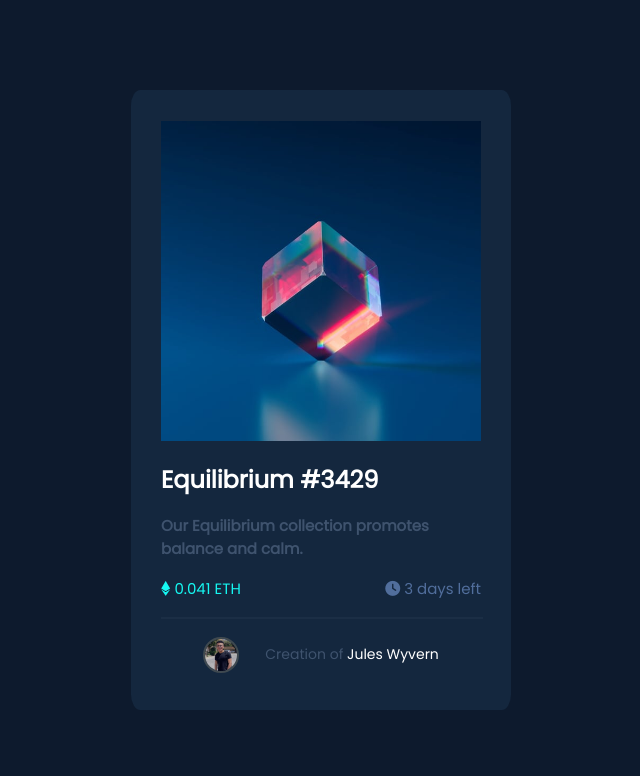
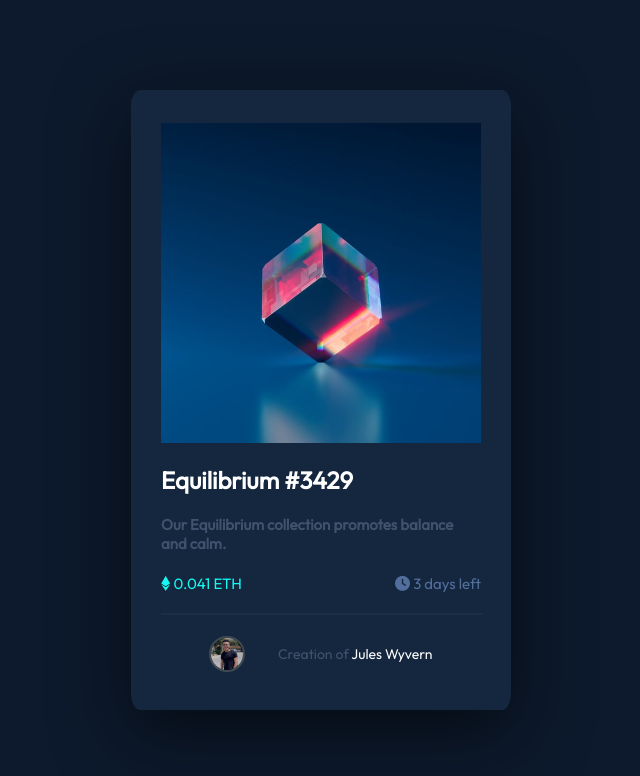
Before and after one commit to ravi-aratchige/NFT-Preview-Card-Component, a plain HTML site: page index.html in a window 1280 px wide. Shown: the whole page, without its empty margins (319-959 px from the left). Drawn offline with Linux system fonts and the light colour scheme.

Commit message:
Minor updates
Fixed Google font, added comments for readability.

```diff
--- a/index.html
+++ b/index.html
@@ -4,7 +4,7 @@
     <meta http-equiv="X-UA-Compatible" content="IE=edge">
     <meta name="viewport" content="width=device-width, initial-scale=1.0">
     <link rel="stylesheet" href="styles.css">
-    <link rel="stylesheet" href="https://fonts.googleapis.com/css?family=Poppins">
+    <link rel="stylesheet" href="https://fonts.googleapis.com/css?family=Outfit">
     <link rel="stylesheet" href="https://cdnjs.cloudflare.com/ajax/libs/font-awesome/6.2.0/css/all.min.css">
     <title>Equilibrium</title>
 </head>
--- a/styles.css
+++ b/styles.css
@@ -12,8 +12,12 @@ body {
     display: grid;
     padding: 30px;
     border-radius: 2.5%;
-    font-family: 'Poppins';
+    font-family: 'Outfit';
+    box-shadow: rgba(0, 0, 0, 0.56) 0px 22px 70px 4px;
 }
+
+/* NFT preview */
+
 #nft {
     display: block;
     margin-left: auto;
@@ -30,6 +34,9 @@ body {
     z-index: -1; /* set to -1 to hide */
     color:white;
 }
+
+/* Card title and details */
+
 .cardHeader h2 {
     margin-bottom: 0px;
 }
@@ -42,6 +49,9 @@ body {
     font-weight: 600;
     font-size: 15px;
 }
+
+/* NFT pricing and expiry date */
+
 #priceAndDate {
     display: flex;
     justify-content: space-between;
@@ -58,6 +68,16 @@ body {
 }
 #date {
     color: #516e9c;
+}
+
+/* NFT creator */
+
+hr {
+    height: 0.5px;
+    width: 100%;
+    margin-top: 15px;
+    background-color: #1b2e45;
+    border: 1px solid #1b2e45;
 }
 #creator {
     font-size: 14px;
@@ -77,13 +97,6 @@ body {
     border: 2px solid #3f4950;
     border-radius: 50%;
 }
-hr {
-    height: 0.5px;
-    width: 100%;
-    margin-top: 15px;
-    background-color: #1b2e45;
-    border: 1px solid #1b2e45;
-}
 
 /* HOVER STATES */
 
```
